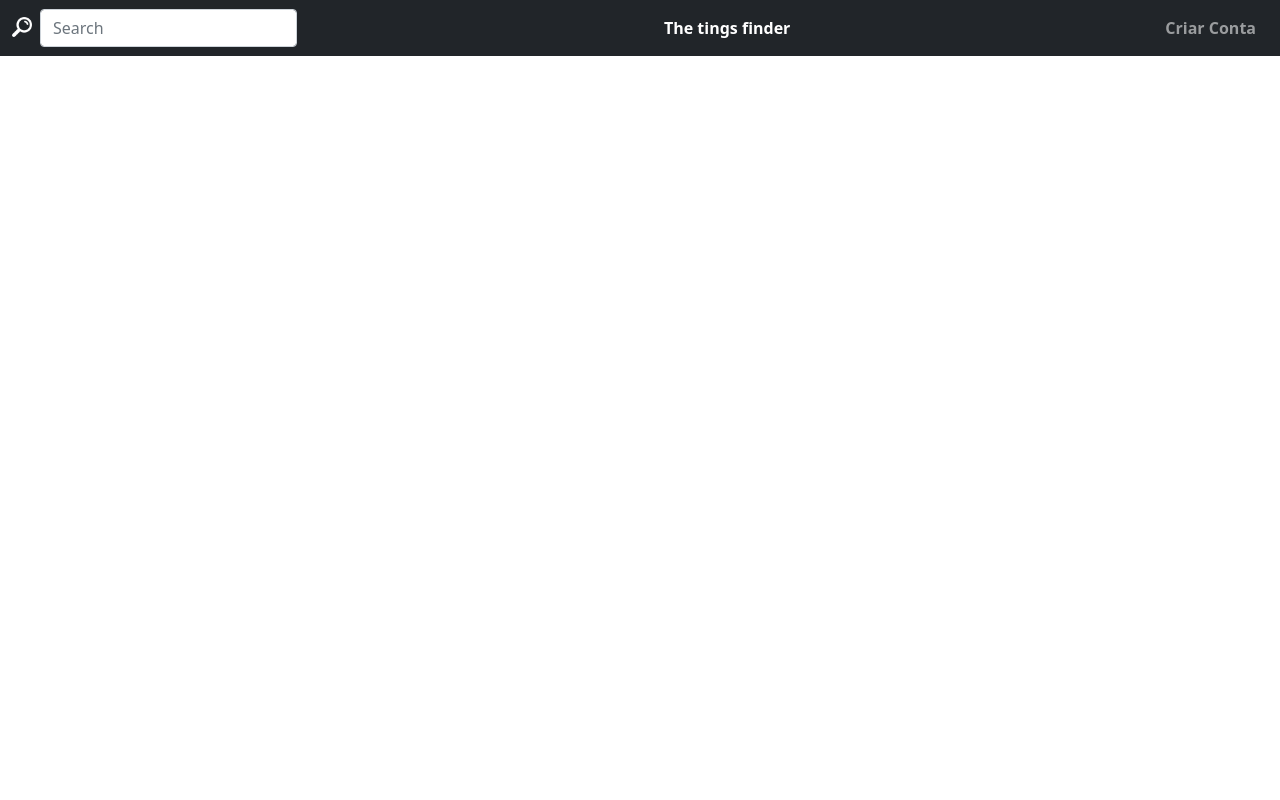
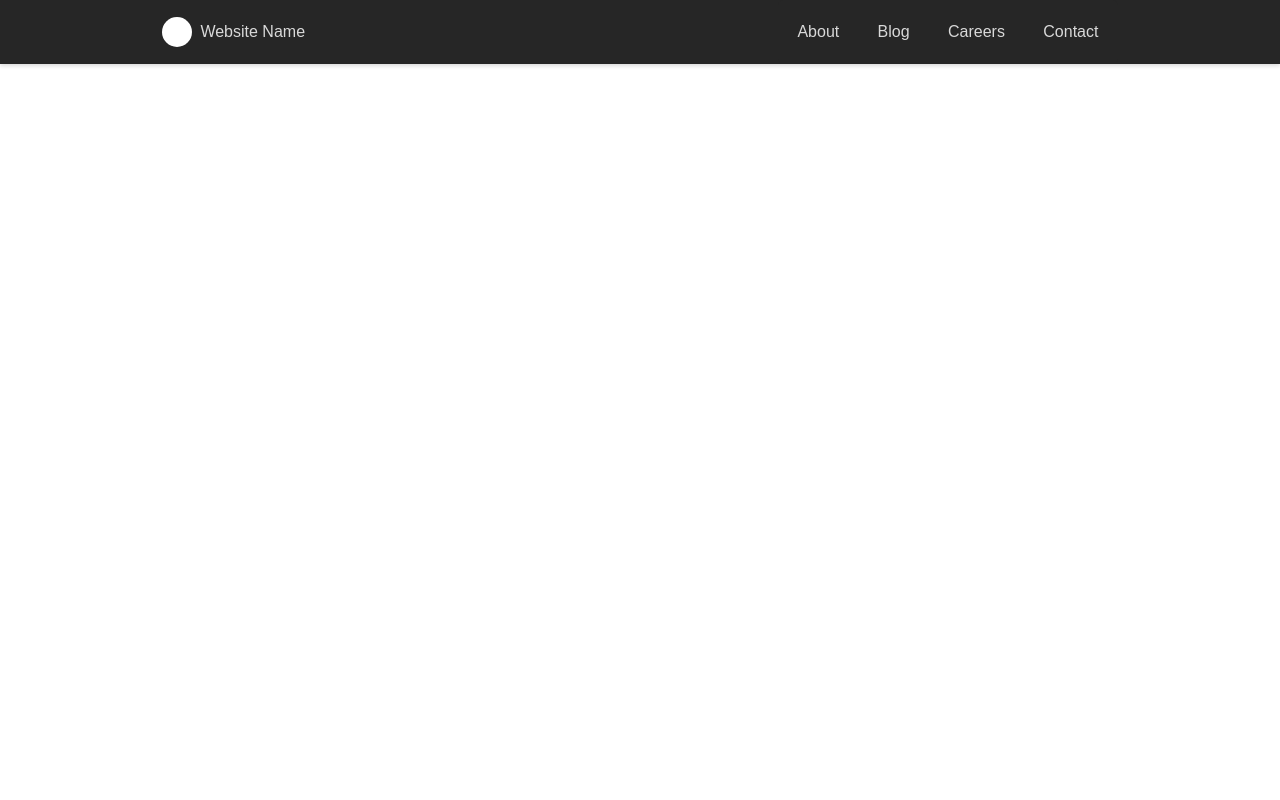
Before and after one commit to kevinDomingues/TP1_SIR, a PHP site: page / in a window 1280 px wide. Run offline with PHP 8.4, Linux system fonts and the light colour scheme.

Commit message:
erase bootstrap

```diff
--- a/css/style.css
+++ b/css/style.css
@@ -13,3 +13,169 @@
     height: 100%;
   }
 }
+:root {
+  --navbar-bg-color: hsl(0, 0%, 15%);
+  --navbar-text-color: hsl(0, 0%, 85%);
+  --navbar-text-color-focus: white;
+  --navbar-bg-contrast: hsl(0, 0%, 25%);
+}
+* {
+  box-sizing: border-box;
+  margin: 0;
+  padding: 0;
+}
+body {
+  height: 100vh;
+  font-family: Arial, Helvetica, sans-serif;
+  line-height: 1.6;
+}
+.container {
+  max-width: 1000px;
+  padding-left: 1.4rem;
+  padding-right: 1.4rem;
+  margin-left: auto;
+  margin-right: auto;
+}
+#navbar {
+  --navbar-height: 64px;
+  position: fixed;
+  height: var(--navbar-height);
+  background-color: var(--navbar-bg-color);
+  left: 0;
+  right: 0;
+  box-shadow: 0 2px 4px rgba(0, 0, 0, 0.15);
+}
+.navbar-container {
+  display: flex;
+  justify-content: space-between;
+  height: 100%;
+  align-items: center;
+}
+.navbar-item {
+  margin: 0.4em;
+  width: 100%;
+}
+
+.home-link,
+.navbar-link {
+  color: var(--navbar-text-color);
+  text-decoration: none;
+  display: flex;
+  font-weight: 400;
+  align-items: center;
+}
+
+.home-link:is(:focus, :hover) {
+  color: var(--navbar-text-color-focus);
+}
+
+.navbar-link {
+  justify-content: center;
+  width: 100%;
+  padding: 0.4em 0.8em;
+  border-radius: 5px;
+}
+
+.navbar-link:is(:focus, :hover) {
+  color: var(--navbar-text-color-focus);
+  background-color: var(--navbar-bg-contrast);
+}
+.navbar-logo {
+  background-color: var(--navbar-text-color-focus);
+  border-radius: 50%;
+  width: 30px;
+  height: 30px;
+  margin-right: 0.5em;
+}
+#navbar-toggle {
+  cursor: pointer;
+  border: none;
+  background-color: transparent;
+  width: 40px;
+  height: 40px;
+  display: flex;
+  align-items: center;
+  justify-content: center;
+  flex-direction: column;
+}
+.icon-bar {
+  display: block;
+  width: 25px;
+  height: 4px;
+  margin: 2px;
+  background-color: var(--navbar-text-color);
+}
+#navbar-toggle:is(:focus, :hover) .icon-bar {
+  background-color: var(--navbar-text-color-focus);
+}
+#navbar-toggle[aria-expanded="true"] .icon-bar:is(:first-child, :last-child) {
+  position: absolute;
+  margin: 0;
+  width: 30px;
+}
+#navbar-toggle[aria-expanded="true"] .icon-bar:first-child {
+  transform: rotate(45deg);
+}
+#navbar-toggle[aria-expanded="true"] .icon-bar:nth-child(2) {
+  opacity: 0;
+}
+#navbar-toggle[aria-expanded="true"] .icon-bar:last-child {
+  transform: rotate(-45deg);
+}
+#navbar-menu {
+  position: fixed;
+  top: var(--navbar-height);
+  bottom: 0;
+  opacity: 0;
+  visibility: hidden;
+  left: 0;
+  right: 0;
+}
+#navbar-toggle[aria-expanded="true"] + #navbar-menu {
+  background-color: rgba(0, 0, 0, 0.4);
+  opacity: 1;
+  visibility: visible;
+}
+.navbar-links {
+  list-style: none;
+  position: absolute;
+  background-color: var(--navbar-bg-color);
+  display: flex;
+  flex-direction: column;
+  align-items: center;
+  left: 0;
+  right: 0;
+  margin: 1.4rem;
+  border-radius: 5px;
+  box-shadow: 0 0 20px rgba(0, 0, 0, 0.3);
+}
+
+#navbar-toggle[aria-expanded="true"] + #navbar-menu .navbar-links {
+  padding: 1em;
+}
+@media screen and (min-width: 700px) {
+  #navbar-toggle,
+  #navbar-toggle[aria-expanded="true"] {
+    display: none;
+  }
+
+  #navbar-menu,
+  #navbar-toggle[aria-expanded="true"] #navbar-menu {
+    visibility: visible;
+    opacity: 1;
+    position: static;
+    display: block;
+    height: 100%;
+  }
+
+  .navbar-links,
+  #navbar-toggle[aria-expanded="true"] #navbar-menu .navbar-links {
+    margin: 0;
+    padding: 0;
+    box-shadow: none;
+    position: static;
+    flex-direction: row;
+    width: 100%;
+    height: 100%;
+  }
+}
--- a/index.php
+++ b/index.php
@@ -8,61 +8,34 @@
     <meta name="description" content="Trabalho Prático 221B">
     <meta name="author" content="Bruno Pereira">
 
-    <link href="https://cdn.jsdelivr.net/npm/bootstrap@5.1.3/dist/css/bootstrap.min.css" rel="stylesheet" integrity="sha384-1BmE4kWBq78iYhFldvKuhfTAU6auU8tT94WrHftjDbrCEXSU1oBoqyl2QvZ6jIW3" crossorigin="anonymous">
+    <link href="./css/style.css" rel="stylesheet">
 
     <title>Trabalho Prático 221B</title>
 
 </head>
 <body>
 
-<!-- Navbar-->
-<nav class="navbar navbar-expand-lg navbar-dark bg-dark">
-  <div class="container-fluid justify-content-between">
-    <!-- Left elements -->
-    <div class="d-flex">
-      <!-- Brand -->
-      <a class="navbar-brand me-2 mb-1 d-flex align-items-center" href="#">
-        <img
-          src="lupa.png"
-          height="20"
-          alt="221B Logo"
-          loading="lazy"
-          style="margin-top: 2px;"
-        />
-      </a>
-
-      <!-- Search form -->
-      <form class="input-group w-auto my-auto d-none d-sm-flex">
-        <input
-          autocomplete="off"
-          type="search"
-          class="form-control rounded"
-          placeholder="Search"
-          style="min-width: 125px;"
-        />
-      </form>
+<header id="navbar">
+  <nav class="navbar-container container">
+    <a href="/" class="home-link">
+      <div class="navbar-logo"></div>
+      Website Name
+    </a>
+    <button type="button" id="navbar-toggle" aria-controls="navbar-menu" aria-label="Toggle menu" aria-expanded="false">
+      <span class="icon-bar"></span>
+      <span class="icon-bar"></span>
+      <span class="icon-bar"></span>
+    </button>
+    <div id="navbar-menu" aria-labelledby="navbar-toggle">
+      <ul class="navbar-links">
+        <li class="navbar-item"><a class="navbar-link" href="/about">About</a></li>
+        <li class="navbar-item"><a class="navbar-link" href="/blog">Blog</a></li>
+        <li class="navbar-item"><a class="navbar-link" href="/careers">Careers</a></li>
+        <li class="navbar-item"><a class="navbar-link" href="/contact">Contact</a></li>
+      </ul>
     </div>
-    <!-- Center elements -->
-
-    <div class="navbar-nav text-white flex-row d-none d-md-flex">
-    <strong>The tings finder</strong>
-    </div>
-
-
-
-    <!-- Right elements -->
-    <ul class="navbar-nav text- white flex-row">
-      <li class="nav-item me-3 me-lg-1">
-        <a class="nav-link d-sm-flex align-items-sm-center" href="#">
-          <strong class="">Criar Conta</strong>
-        </a>
-      </li>
-        </ul>
-      </li>
-    </ul>
-    <!-- Right elements -->
-  </div>
-</nav>
+  </nav>
+</header>
 
 </body>
 </html>
```
